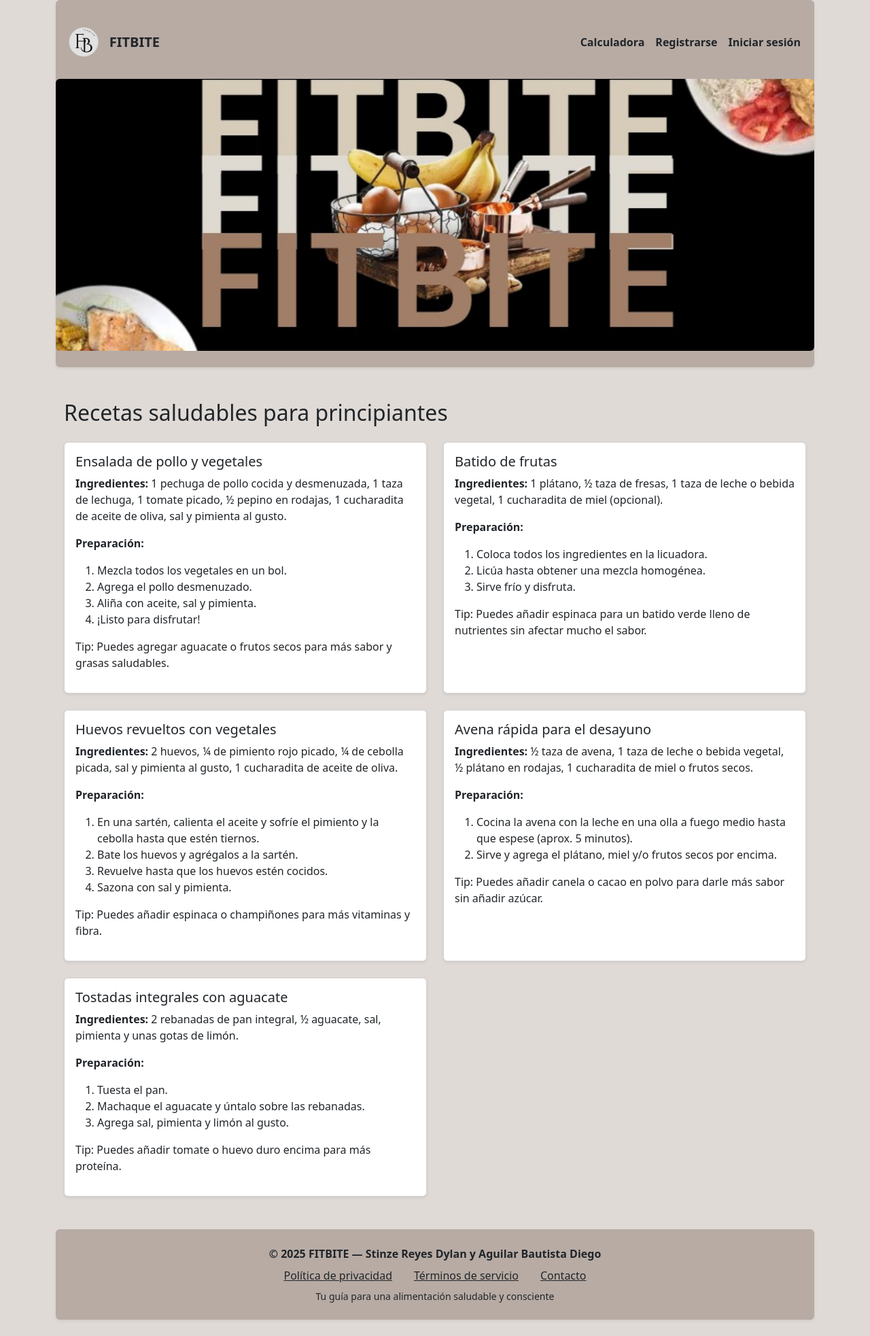
After one commit to DylanStinz/nuriapp, a Flask app: page /recetas in a window 1280 px wide. The commit adds this page. Shown: the whole page at 68% size. Run offline with Flask 3, Linux system fonts and the light colour scheme; some libraries are stand-ins or nearby versions.

Commit message:
ya no quiero sufrir

```diff
--- a/app.py
+++ b/app.py
@@ -253,6 +253,23 @@ def pregunta5():
         return redirect(url_for("index"))
     return render_template("pregunta5.html")
 
+@app.route("/descarg")
+def pdf():
+    return render_template('descarg.html')
+
+
+@app.route("/recetas")
+def recetasParamancos():
+    return render_template('recetas.html')
+
+@app.route("/hidra")
+def Hydra():
+    return render_template('hidra.html')
+
+@app.route("/vm")
+def mitYvrd():
+    return render_template('vm.html')
+
 @app.route("/login")
 def inicio():
     if session.get("logueado") == True:
--- a/templates/base.html
+++ b/templates/base.html
@@ -149,10 +149,9 @@
               <img src="{{ url_for('static', filename='image/11.png') }}" alt="Entradas" class="rounded-start-4"
                 style="width: 50%; height: 160px; object-fit: cover;">
               <div class="card-body text-center">
-                <button class="btn fw-semibold w-100"
-                  style="background-color: #b7aba4; border-color: #b7aba4; color: black;">
+               <a class="btn fw-semibold w-100" href="/calcula" style="background-color: #b7aba4; border-color: #b7aba4; color: black;">
   Calculadoras
-                </button>
+</a>
               </div>
             </div>
           </div>
@@ -175,10 +174,11 @@
               <img src="{{ url_for('static', filename='image/13.png') }}" alt="Aperitivos" class="rounded-start-4"
                 style="width: 45%; height: 160px; object-fit: cover;">
               <div class="card-body text-center">
-                <button class="btn fw-semibold w-100"
+               <a class="btn fw-semibold w-100"
+                 href="/vm"
               style="background-color: #b7aba4; border-color: #b7aba4; color: black;">
-                  Mitos y verdades
-                </button>
+              mitos y verdades
+              </a>
               </div>
             </div>
           </div>
@@ -209,36 +209,42 @@
               <img src="{{ url_for('static', filename='image/15.png') }}" alt="Entradas" class="rounded-start-4"
                 style="width: 45%; height: 160px; object-fit: cover;">
               <div class="card-body text-center">
-                <button class="btn fw-semibold w-100"
+               <a class="btn fw-semibold w-100"
+                 href="/hidra"
               style="background-color: #b7aba4; border-color: #b7aba4; color: black;">
-                  hidratación
-                </button>
+              hidratacion
+              </a>
               </div>
             </div>
           </div>
+
 
           <div class="card shadow-sm border-0 rounded-4" style="background-color: #b7aba4; min-width: 300px;">
             <div class="d-flex align-items-center">
               <img src="{{ url_for('static', filename='image/16.png') }}" alt="Platos principales"
                 class="rounded-start-4" style="width: 45%; height: 140px; object-fit: cover;">
               <div class="card-body text-center">
-                <button class="btn fw-semibold w-100"
+                  <a class="btn fw-semibold w-100"
+                 href="/descarg"
               style="background-color: #b7aba4; border-color: #b7aba4; color: black;">
               Recursos Descargables
-                </button>
+              </a>
               </div>
             </div>
           </div>
+
+
 
           <div class="card shadow-sm border-0 rounded-4" style="background-color: #b7aba4; min-width: 300px;">
             <div class="d-flex align-items-center">
               <img src="{{ url_for('static', filename='image/17.png') }}" alt="Aperitivos" class="rounded-start-4"
                 style="width: 45%; height: 160px; object-fit: cover;">
               <div class="card-body text-center">
-                <button class="btn fw-semibold w-100"
+                  <a class="btn fw-semibold w-100"
+                 href="/recetas"
               style="background-color: #b7aba4; border-color: #b7aba4; color: black;">
                Recetas "para principiantes"
-                </button>
+              </a>
               </div>
             </div>
           </div>
--- /dev/null
+++ b/templates/recetas.html
@@ -0,0 +1,97 @@
+{% extends "base.html" %}
+{% block contenido %}
+
+<section class="container my-5">
+    <h2 class="mb-4">Recetas saludables para principiantes</h2>
+    <div class="row g-4">
+
+
+        <div class="col-md-6">
+            <div class="card h-100 shadow-sm">
+                <div class="card-body">
+                    <h5 class="card-title">Ensalada de pollo y vegetales</h5>
+                    <p><strong>Ingredientes:</strong> 1 pechuga de pollo cocida y desmenuzada, 1 taza de lechuga, 1 tomate picado, ½ pepino en rodajas, 1 cucharadita de aceite de oliva, sal y pimienta al gusto.</p>
+                    <p><strong>Preparación:</strong></p>
+                    <ol>
+                        <li>Mezcla todos los vegetales en un bol.</li>
+                        <li>Agrega el pollo desmenuzado.</li>
+                        <li>Aliña con aceite, sal y pimienta.</li>
+                        <li>¡Listo para disfrutar!</li>
+                    </ol>
+                    <p>Tip: Puedes agregar aguacate o frutos secos para más sabor y grasas saludables.</p>
+                </div>
+            </div>
+        </div>
+
+
+        <div class="col-md-6">
+            <div class="card h-100 shadow-sm">
+                <div class="card-body">
+                    <h5 class="card-title">Batido de frutas</h5>
+                    <p><strong>Ingredientes:</strong> 1 plátano, ½ taza de fresas, 1 taza de leche o bebida vegetal, 1 cucharadita de miel (opcional).</p>
+                    <p><strong>Preparación:</strong></p>
+                    <ol>
+                        <li>Coloca todos los ingredientes en la licuadora.</li>
+                        <li>Licúa hasta obtener una mezcla homogénea.</li>
+                        <li>Sirve frío y disfruta.</li>
+                    </ol>
+                    <p>Tip: Puedes añadir espinaca para un batido verde lleno de nutrientes sin afectar mucho el sabor.</p>
+                </div>
+            </div>
+        </div>
+
+
+        <div class="col-md-6">
+            <div class="card h-100 shadow-sm">
+                <div class="card-body">
+                    <h5 class="card-title">Huevos revueltos con vegetales</h5>
+                    <p><strong>Ingredientes:</strong> 2 huevos, ¼ de pimiento rojo picado, ¼ de cebolla picada, sal y pimienta al gusto, 1 cucharadita de aceite de oliva.</p>
+                    <p><strong>Preparación:</strong></p>
+                    <ol>
+                        <li>En una sartén, calienta el aceite y sofríe el pimiento y la cebolla hasta que estén tiernos.</li>
+                        <li>Bate los huevos y agrégalos a la sartén.</li>
+                        <li>Revuelve hasta que los huevos estén cocidos.</li>
+                        <li>Sazona con sal y pimienta.</li>
+                    </ol>
+                    <p>Tip: Puedes añadir espinaca o champiñones para más vitaminas y fibra.</p>
+                </div>
+            </div>
+        </div>
+
+        <div class="col-md-6">
+            <div class="card h-100 shadow-sm">
+                <div class="card-body">
+                    <h5 class="card-title">Avena rápida para el desayuno</h5>
+                    <p><strong>Ingredientes:</strong> ½ taza de avena, 1 taza de leche o bebida vegetal, ½ plátano en rodajas, 1 cucharadita de miel o frutos secos.</p>
+                    <p><strong>Preparación:</strong></p>
+                    <ol>
+                        <li>Cocina la avena con la leche en una olla a fuego medio hasta que espese (aprox. 5 minutos).</li>
+                        <li>Sirve y agrega el plátano, miel y/o frutos secos por encima.</li>
+                    </ol>
+                    <p>Tip: Puedes añadir canela o cacao en polvo para darle más sabor sin añadir azúcar.</p>
+                </div>
+            </div>
+        </div>
+
+
+        <div class="col-md-6">
+            <div class="card h-100 shadow-sm">
+                <div class="card-body">
+                    <h5 class="card-title">Tostadas integrales con aguacate</h5>
+                    <p><strong>Ingredientes:</strong> 2 rebanadas de pan integral, ½ aguacate, sal, pimienta y unas gotas de limón.</p>
+                    <p><strong>Preparación:</strong></p>
+                    <ol>
+                        <li>Tuesta el pan.</li>
+                        <li>Machaque el aguacate y úntalo sobre las rebanadas.</li>
+                        <li>Agrega sal, pimienta y limón al gusto.</li>
+                    </ol>
+                    <p>Tip: Puedes añadir tomate o huevo duro encima para más proteína.</p>
+                </div>
+            </div>
+        </div>
+
+    </div>
+</section>
+
+
+{% endblock %}
```
Also changed, not shown: templates/descarg.html (added, +12 -0 lines), templates/hidra.html (added, +52 -0 lines), templates/vm.html (added, +49 -0 lines), 1 other file. Lines whose indentation alone changed are shown as unchanged.
